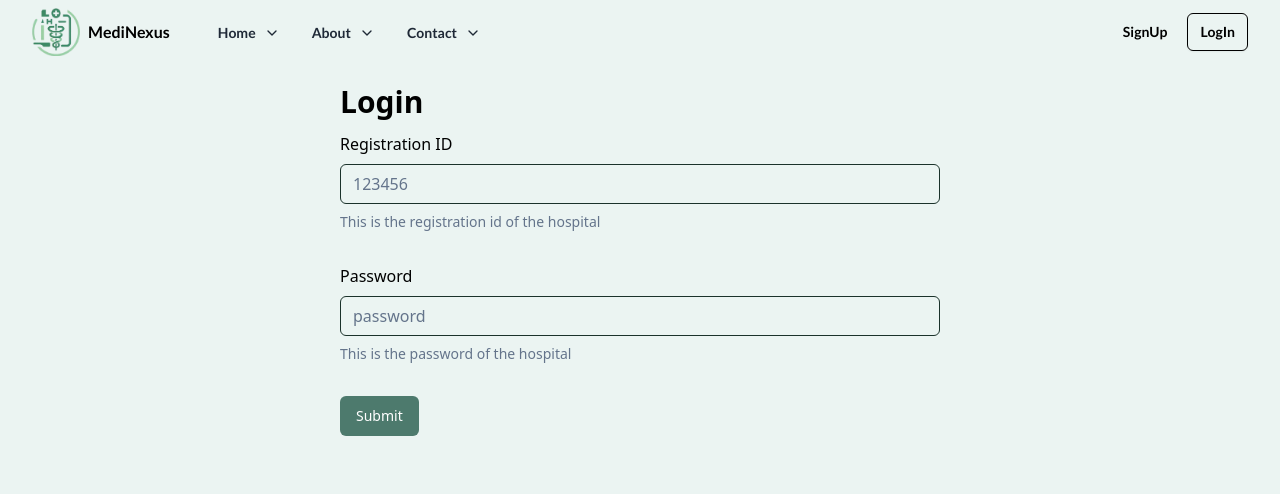
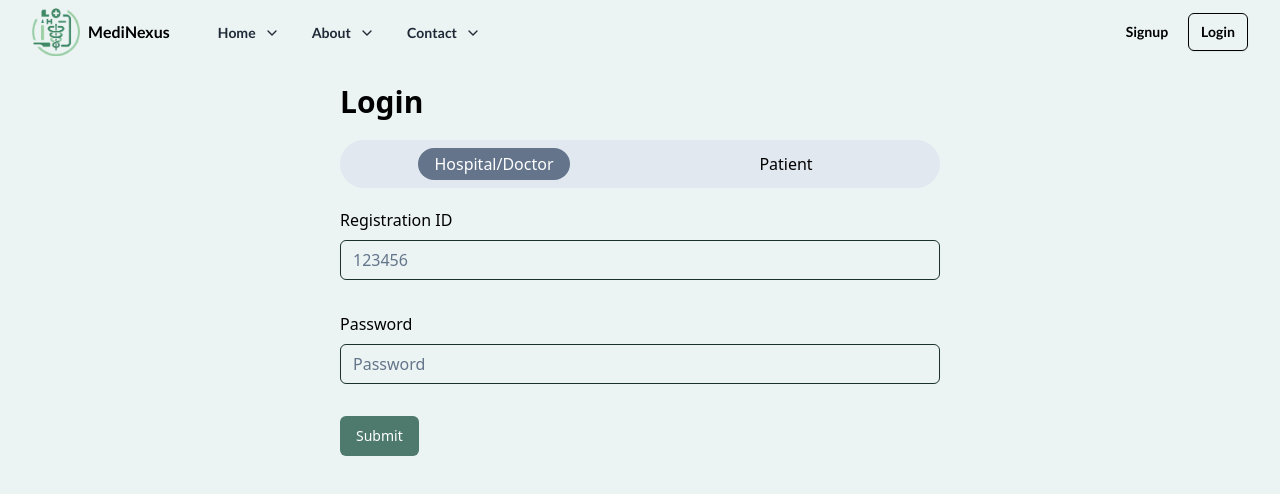
Before and after one commit to 4ByteBuilders/MediNexus, a React (Vite) app in the folder client/: page /login in a window 1280 px wide. Shown: the top 494 px of the page. Built offline with nearby package versions, Linux system fonts and the light colour scheme.

Commit message:
changed login signup

```diff
--- a/client/src/components/authentication/Login.jsx
+++ b/client/src/components/authentication/Login.jsx
@@ -1,10 +1,8 @@
-import React from "react";
 import * as z from "zod";
 import { instance as axios } from "../../lib/axiosConfig";
 import {
   Form,
   FormControl,
-  FormDescription,
   FormField,
   FormItem,
   FormLabel,
@@ -15,6 +13,9 @@ import { Button } from "../ui/button";
 import { useForm } from "react-hook-form";
 import { zodResolver } from "@hookform/resolvers/zod";
 import toast from "react-hot-toast";
+import SwitchComponent from "./SwitchComponent"
+import { useState } from "react";
+
 const hospitalSchema = z.object({
   registrationId: z.string().min(6).max(50),
   password: z.string().min(6).max(50),
@@ -25,6 +26,7 @@ const initialValues = {
 };
 
 const Login = () => {
+  const [user, setUser] = useState('Hospital/Doctor');
   const form = useForm({
     resolver: zodResolver(hospitalSchema),
     defaultValues: initialValues,
@@ -47,6 +49,7 @@ const Login = () => {
     <div className="flex items-center justify-center">
       <div className="flex flex-col gap-3 p-5 w-1/2">
         <h1 className="text-3xl font-bold">Login</h1>
+        <SwitchComponent user={user} setUser={setUser} items={["Hospital/Doctor", "Patient"]} />
         <Form {...form}>
           <form onSubmit={form.handleSubmit(onSubmit)} className="space-y-8">
             <FormField
@@ -62,9 +65,6 @@ const Login = () => {
                       className="text-md"
                     />
                   </FormControl>
-                  <FormDescription>
-                    This is the registration id of the hospital
-                  </FormDescription>
                   <FormMessage />
                 </FormItem>
               )}
@@ -72,20 +72,17 @@ const Login = () => {
 
             <FormField
               control={form.control}
-              name="password"
+              name="Password"
               render={({ field }) => (
                 <FormItem>
                   <FormLabel className="text-md">Password</FormLabel>
                   <FormControl>
                     <Input
-                      placeholder="password"
+                      placeholder="Password"
                       {...field}
                       className="text-md"
                     />
                   </FormControl>
-                  <FormDescription>
-                    This is the password of the hospital
-                  </FormDescription>
                   <FormMessage />
                 </FormItem>
               )}
--- a/client/src/components/authentication/SwitchComponent.jsx
+++ b/client/src/components/authentication/SwitchComponent.jsx
@@ -1,26 +1,26 @@
-const items = [
-    {
-        title: "Hospital",
-    },
-    {
-        title: "Doctor",
-    }
-]
+import PropTypes from 'prop-types';
 
-function SwitchComponent({ user, setUser }) {
-
+function SwitchComponent({ user, setUser, items }) {
+    console.log(items)
     return (
         <div className="grid grid-cols-2 place-items-center rounded-full h-fit bg-slate-200 p-2 my-2">
             {
                 items.map((item, index) =>
                 (
-                    <div key={index} className={`${user === item.title ? "bg-slate-500 text-white" : ""} p-1 px-4 rounded-full cursor-pointer transition-colors duration-300 ease-in-out`}
-                        onClick={() => setUser(item.title)}>
-                        <h1>{item.title}</h1>
+                    <div key={index} className={`${user === item ? "bg-slate-500 text-white" : ""} p-1 px-4 rounded-full cursor-pointer transition-colors duration-300 ease-in-out`}
+                        onClick={() => setUser(item)}>
+                        <h1>{item}</h1>
                     </div>))
             }
         </div>
     )
 }
 
+//prop Validation
+SwitchComponent.propTypes = {
+    user: PropTypes.string.isRequired,
+    setUser: PropTypes.func.isRequired,
+    items: PropTypes.array.isRequired
+}
+
 export default SwitchComponent
--- a/client/src/components/navbar/header.jsx
+++ b/client/src/components/navbar/header.jsx
@@ -28,8 +28,8 @@ export function Navbar() {
     <div
       className={
         window.location.pathname === "/hospitalhome" ||
-        window.location.pathname === "/viewstocks" ||
-        window.location.pathname === "/patienthome"
+          window.location.pathname === "/viewstocks" ||
+          window.location.pathname === "/patienthome"
           ? "hidden"
           : "relative w-full bg-background font-lato z-10"
       }
@@ -64,13 +64,14 @@ export function Navbar() {
             onClick={() => (window.location.pathname = "/signup")}
             className="rounded-md bg-transparent px-3 py-2 text-sm font-semibold text-black hover:bg-black/10 focus-visible:outline focus-visible:outline-2 focus-visible:outline-offset-2 focus-visible:outline-black"
           >
-            SignUp
+            Signup
           </button>
           <button
             type="button"
             className="rounded-md border border-black px-3 py-2 text-sm font-semibold text-black shadow-sm focus-visible:outline focus-visible:outline-2 focus-visible:outline-offset-2 focus-visible:outline-black"
+            onClick={() => (window.location.pathname = "/login")}
           >
-            LogIn
+            Login
           </button>
         </div>
         <div className="lg:hidden">
```
